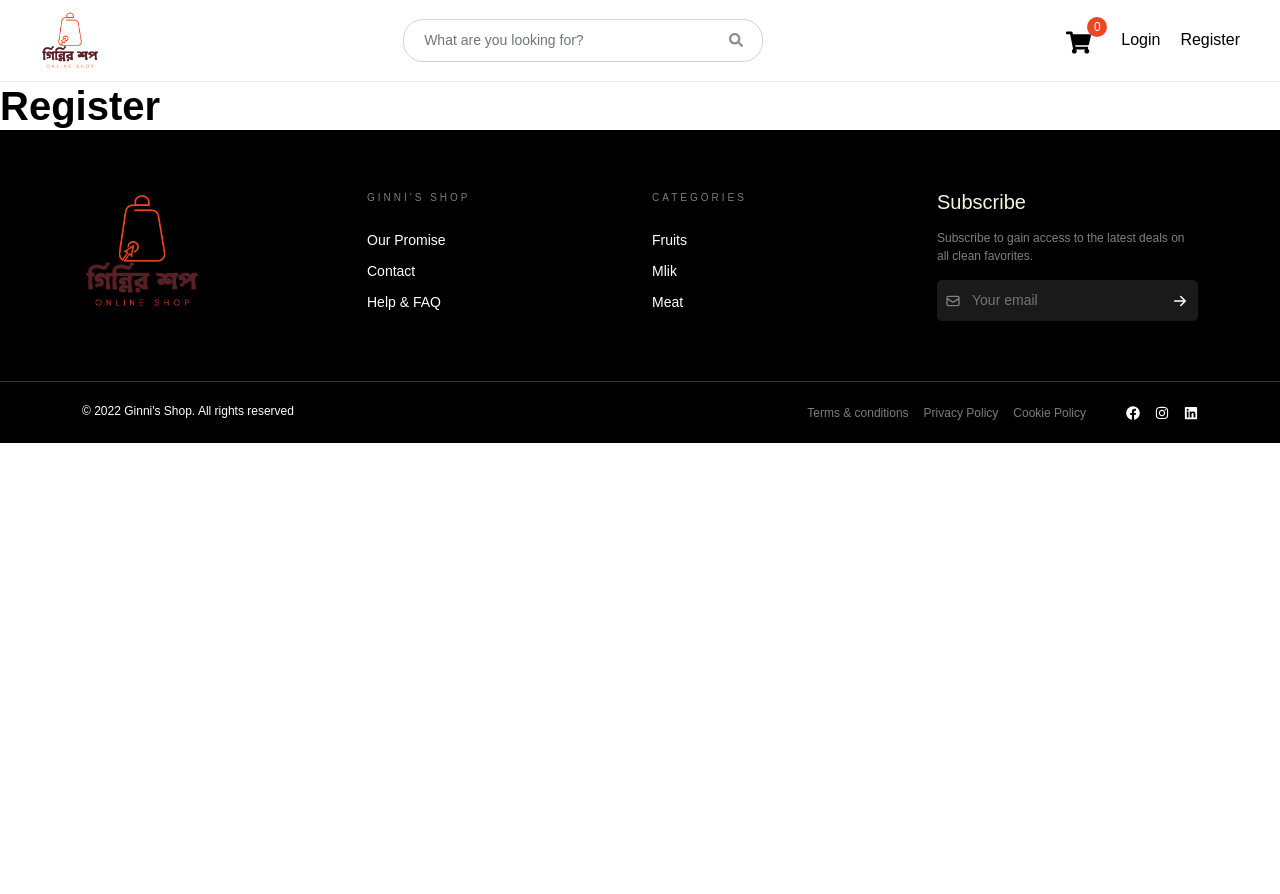
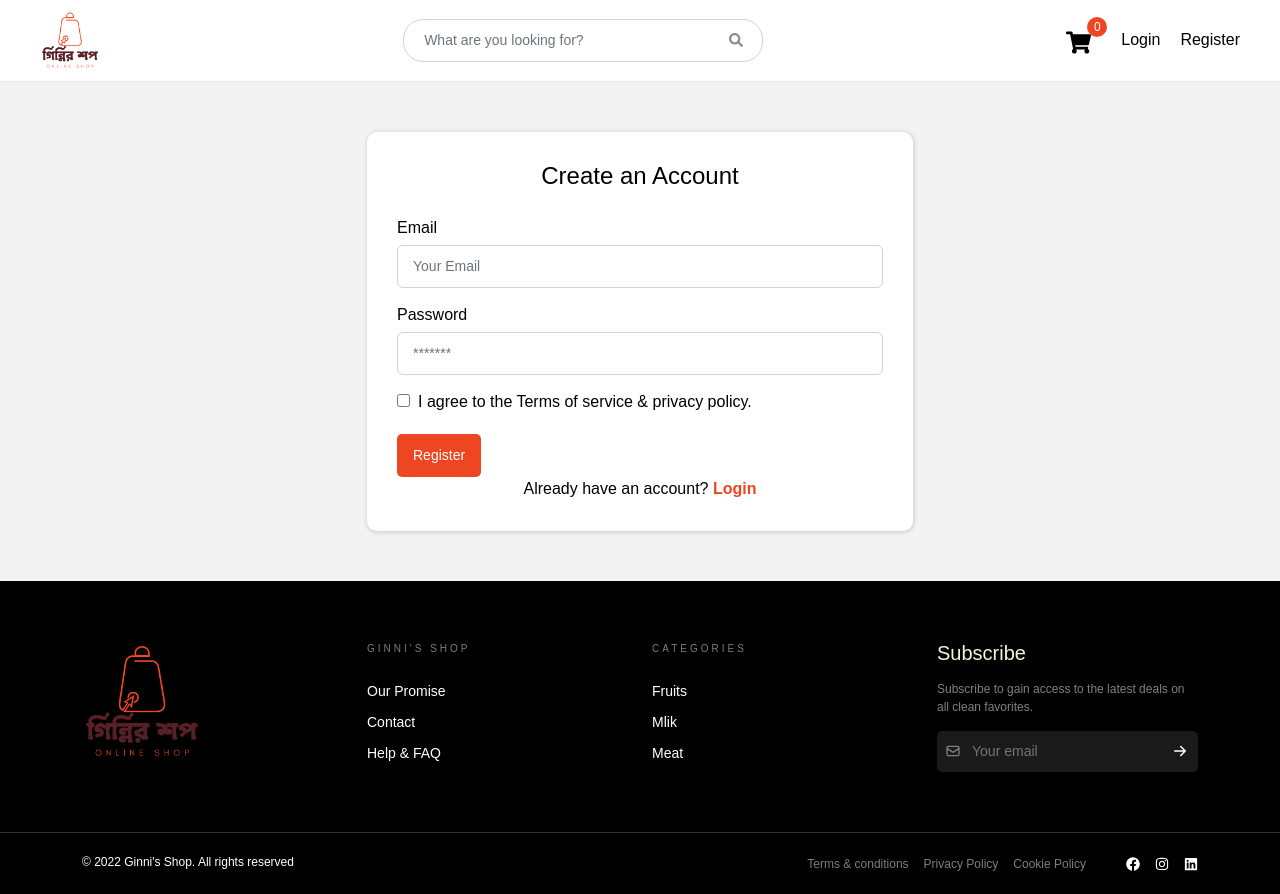
Before and after one commit to Sajeebdebnath/ginnir-shop-react, a React (Create React App) app: page /register in a window 1280 px wide. Before the commit the page ends 800 px from the top, so only its background shows below. Built offline with nearby package versions, Linux system fonts and the light colour scheme.

Commit message:
designed login & register page

```diff
--- a/src/pages/Home.js
+++ b/src/pages/Home.js
@@ -1,17 +1,26 @@
-import { useEffect } from "react"
+import { useEffect, useState } from "react"
 import { useDispatch, useSelector } from "react-redux"
 import ProductItem from "../components/ProductItem"
 import { productAllFetch } from "../redux/actionCreators/productActionCreator"
 const Home = () => {
   const dispatch = useDispatch()
   const allProductList = useSelector((state) => state.product.allProducts)
-  console.log(allProductList)
+  const categories = [...new Set(allProductList?.map((category) => category.category))]
+  const [selectCategory, setSelectCategory] = useState("")
 
   useEffect(() => {
     dispatch(productAllFetch())
   }, [dispatch])
 
-  const allProducts = allProductList?.map((product) => {
+  const allProducts = allProductList
+    ?.filter((product) => {
+      if (selectCategory === "") {
+        return product
+      } else if (product.category === selectCategory) {
+        return product
+      }
+    })
+    .map((product) => {
       return (
         <div className='col-lg-3' key={product.id}>
           <ProductItem product={product} />
@@ -26,8 +35,10 @@ const Home = () => {
     )
   })
 
-  const categories = [...new Set(allProductList?.map((category) => category.category))]
-  console.log(categories)
+  const setCategory = (name) => {
+    setSelectCategory(name)
+  }
+
   return (
     <div>
       <div className='homepage-area'>
@@ -38,13 +49,18 @@ const Home = () => {
                 <h3>Categories</h3>
                 <div className='category-list'>
                   <ul>
-                    {
-                      categories.map((name,index)=>{
+                    <li onClick={() => setSelectCategory("")}>All Category</li>
+                    {categories.map((name, index) => {
                       return (
-                          <li key={index}>{name}</li>
-                        );
-                      })
-                    }
+                        <li
+                          className={name === selectCategory ? "active" : ""}
+                          key={index}
+                          onClick={() => setCategory(name)}
+                        >
+                          - {name}
+                        </li>
+                      )
+                    })}
                   </ul>
                 </div>
               </div>
@@ -54,7 +70,7 @@ const Home = () => {
                 <h3 className='product-title'>All Products</h3>
                 <div className='product-header'>
                   <div className='product-counter'>
-                    <p>{allProductList !== null ? allProductList.length : "0"} items</p>
+                    <p>{allProductList !== null ? allProducts.length : "0"} items</p>
                   </div>
                   <div className='product-filter'>
                     <p>sort by</p>
--- a/src/pages/Login.js
+++ b/src/pages/Login.js
@@ -1,7 +1,38 @@
+import { Link } from "react-router-dom"
 const Login = () => {
   return (
     <div>
-      <h1>Login</h1>
+      <div className='account-registration-area'>
+        <div className='container'>
+          <div className='row vh-custom align-items-center'>
+            <div className='col-lg-6 offset-lg-3'>
+              <div className='registration-area-wrapper'>
+                <h3>Login into Account</h3>
+                <div className='registration-form'>
+                  <form action=''>
+                    <div className='form-group'>
+                      <label htmlFor='email'>Email</label>
+                      <input type='email' className='form-control' placeholder='Your Email' />
+                    </div>
+                    <div className='form-group'>
+                      <label htmlFor='password'>Password</label>
+                      <input type='password' className='form-control' placeholder='*******' />
+                    </div>
+                    <button type='submit' className='btn btn-main'>
+                      Login
+                    </button>
+                  </form>
+                </div>
+                <div className='previous-account'>
+                  <p>
+                    Don't have an account? <Link to='/register'>Register</Link>
+                  </p>
+                </div>
+              </div>
+            </div>
+          </div>
+        </div>
+      </div>
     </div>
   )
 }
--- a/src/pages/Register.js
+++ b/src/pages/Register.js
@@ -1,7 +1,44 @@
+import { Link } from "react-router-dom"
 const Register = () => {
   return (
     <div>
-      <h1>Register</h1>
+      <div className='account-registration-area'>
+        <div className='container'>
+          <div className='row vh-custom align-items-center'>
+            <div className='col-lg-6 offset-lg-3'>
+              <div className='registration-area-wrapper'>
+                <h3>Create an Account</h3>
+                <div className='registration-form'>
+                  <form action=''>
+                    <div className='form-group'>
+                      <label htmlFor='email'>Email</label>
+                      <input type='email' className='form-control' placeholder='Your Email' />
+                    </div>
+                    <div className='form-group'>
+                      <label htmlFor='password'>Password</label>
+                      <input type='password' className='form-control' placeholder='*******' />
+                    </div>
+                    <div className='form-group checkbox'>
+                      <input type='checkbox' className='form-checkbox' id='check' />
+                      <label className='px-2' htmlFor='check'>
+                        I agree to the Terms of service & privacy policy.
+                      </label>
+                    </div>
+                    <button type='submit' className='btn btn-main'>
+                      Register
+                    </button>
+                  </form>
+                </div>
+                <div className='previous-account'>
+                  <p>
+                    Already have an account? <Link to='/login'>Login</Link>
+                  </p>
+                </div>
+              </div>
+            </div>
+          </div>
+        </div>
+      </div>
     </div>
   )
 }
--- a/src/styles/index.css
+++ b/src/styles/index.css
@@ -9,16 +9,18 @@
  * Table of Contents:
     A. Homepage
         01. Header Section
-        11. Footer Section
+        02. ALL Categories & Product Section
+        03. Footer Section
     B. Product Details Page
         01. Header Section
-        11. Footer Section
+        03. Footer Section
     C. Cart Page
         01. Header Section
-        11. Footer Section
+        03. Footer Section
     C. Registration & Login Page
         01. Header Section
-        11. Footer Section
+        02. Registration Form Section
+        03. Footer Section
 
 */
 
@@ -399,3 +401,55 @@
 /* ------------------------- Footer Section CSS End --------------------- */
 
 /* ------------------------- Homepage End --------------------- */
+
+/* ------------------------- Registration & Login Page CSS Start --------------------- */
+.account-registration-area {
+  background: var(--sectionBg);
+}
+
+.registration-area-wrapper {
+  background: white;
+  padding: 30px;
+  border-radius: 10px;
+  box-shadow: 0.5px 0.866px 5px 0px rgb(0 0 0 / 20%);
+  margin: 50px 0;
+}
+
+.registration-area-wrapper h3 {
+  text-align: center;
+  font-weight: 400;
+  font-size: 24px;
+}
+
+.registration-area-wrapper .registration-form {
+  margin-top: 25px;
+}
+
+.registration-area-wrapper .registration-form label {
+  font-size: 16px;
+  margin-bottom: 5px;
+}
+
+.registration-area-wrapper .registration-form .form-group {
+  margin-bottom: 15px;
+}
+
+.registration-area-wrapper .registration-form .form-group input:focus {
+  box-shadow: 0 0 0 0.25rem #62151f1f;
+  border-color: var(--bgColor2);
+}
+
+.registration-area-wrapper .registration-form .form-group input {
+  font-size: 14px;
+  padding: 10px 15px;
+}
+.registration-area-wrapper .previous-account {
+  text-align: center;
+  font-size: 16px;
+}
+
+.registration-area-wrapper .previous-account a {
+  color: var(--bgColor);
+  font-weight: 600;
+}
+/* ------------------------- Registration & Login Page CSS End --------------------- */
```
Lines whose indentation alone changed are shown as unchanged.
